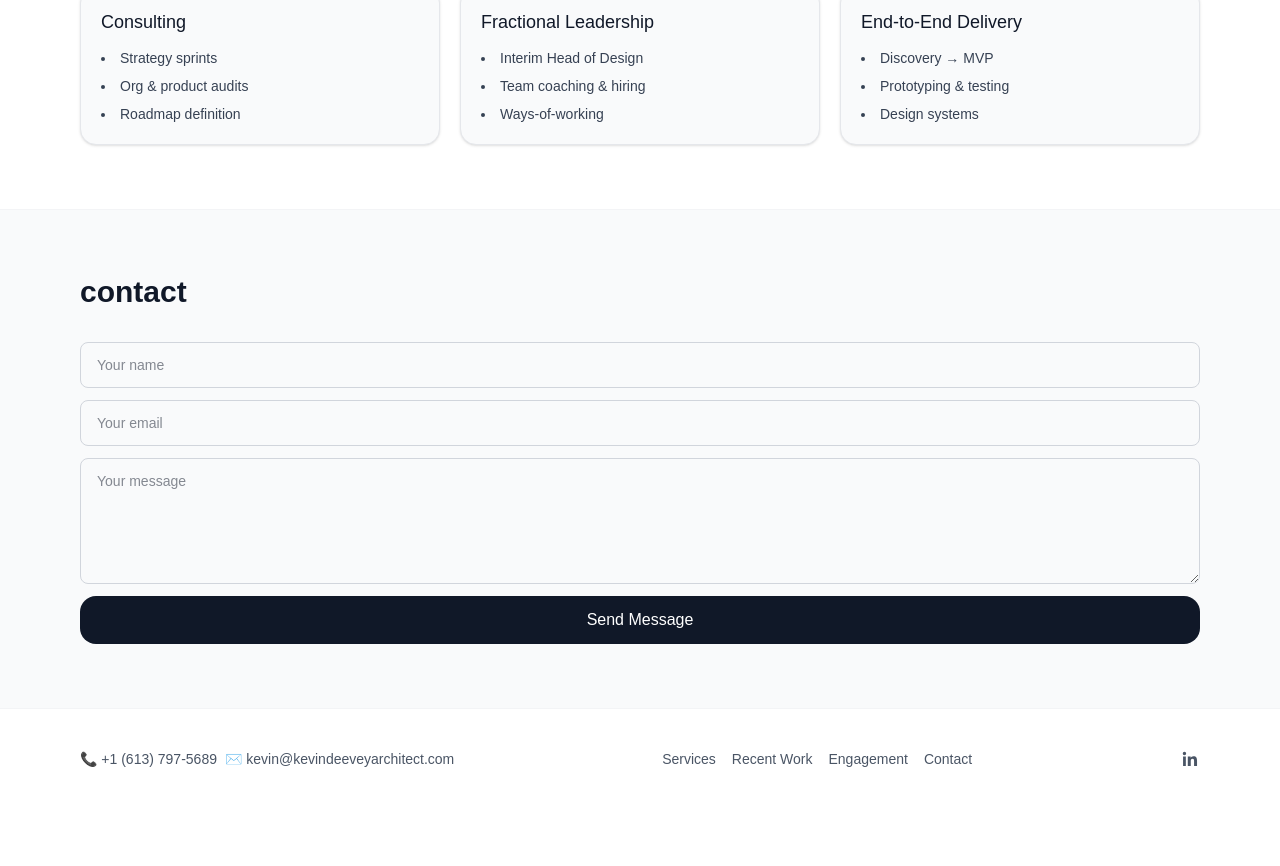
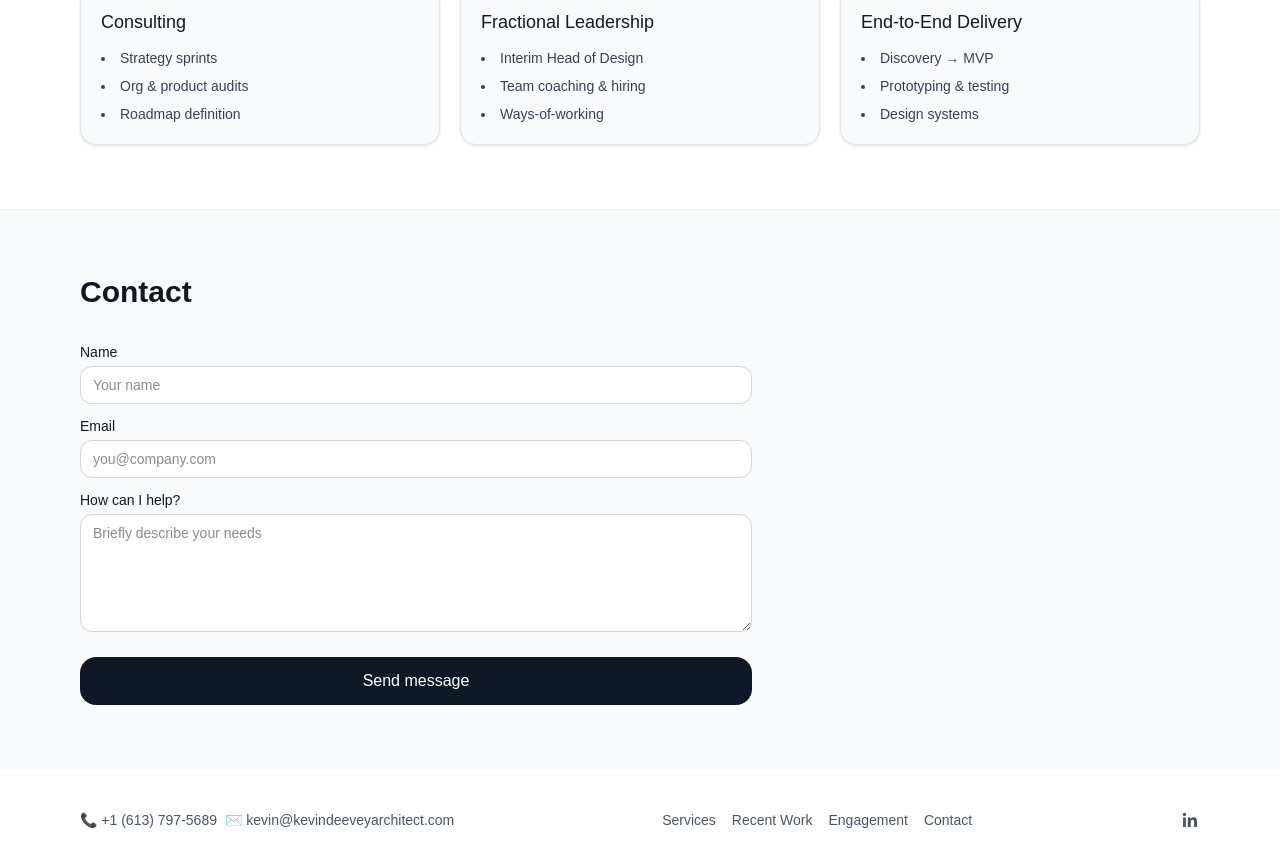
Before and after one commit to kevindeevey/kevindevey-site, a Next.js app: page / in a window 1280 px wide. Shown: the part 2267-3133 px from the top of the page. Before the commit the page ends 3076 px from the top, so only its background shows below. Built offline with nearby package versions, Linux system fonts and the light colour scheme.

Commit message:
updated form

```diff
--- a/app/page.jsx
+++ b/app/page.jsx
@@ -1,6 +1,104 @@
 'use client';
 import React, { useEffect, useState } from 'react';
+
+
+export function ContactForm() {
+  const [status, setStatus] = useState({ state: 'idle', message: '' });
+  const [form, setForm] = useState({ name: '', email: '', message: '', company: '' }); // company = honeypot
+
+  const onChange = (e) => setForm({ ...form, [e.target.name]: e.target.value });
+
+  const handleSubmit = async (e) => {
+    e.preventDefault();
+    if (form.company) return; // bot honeypot
+
+    setStatus({ state: 'submitting', message: '' });
+
+    try {
+      const res = await fetch('https://formspree.io/f/xandwzkp', {
+        method: 'POST',
+        headers: { 'Accept': 'application/json' },
+        body: new FormData(e.currentTarget),
+      });
+
+      const data = await res.json();
+      if (res.ok) {
+        setStatus({ state: 'success', message: 'Thanks! I’ll get back to you shortly.' });
+        setForm({ name: '', email: '', message: '', company: '' });
+      } else {
+        throw new Error(data?.errors?.[0]?.message || 'Something went wrong.');
+      }
+    } catch (err) {
+      setStatus({ state: 'error', message: err.message || 'Submission failed.' });
+    }
+  };
+
+  return (
+    <form onSubmit={handleSubmit} className="grid gap-3 mt-8 max-w-2xl">
+      {/* Honeypot for bots (hidden) */}
+      <label className="sr-only">Company
+        <input type="text" name="company" value={form.company} onChange={onChange} tabIndex={-1} autoComplete="off" className="hidden" />
+      </label>
+
+      <label className="text-sm">Name
+        <input
+          name="name"
+          required
+          value={form.name}
+          onChange={onChange}
+          className="mt-1 w-full rounded-xl bg-white border border-gray-300 px-3 py-2"
+          placeholder="Your name"
+        />
+      </label>
+
+      <label className="text-sm">Email
+        <input
+          type="email"
+          name="email"
+          required
+          value={form.email}
+          onChange={onChange}
+          className="mt-1 w-full rounded-xl bg-white border border-gray-300 px-3 py-2"
+          placeholder="you@company.com"
+        />
+      </label>
+
+      <label className="text-sm">How can I help?
+        <textarea
+          name="message"
+          required
+          rows={5}
+          value={form.message}
+          onChange={onChange}
+          className="mt-1 w-full rounded-xl bg-white border border-gray-300 px-3 py-2"
+          placeholder="Briefly describe your needs"
+        />
+      </label>
+
+      <button
+        type="submit"
+        disabled={status.state === 'submitting'}
+        className="mt-2 rounded-2xl px-5 py-3 bg-gray-900 text-white font-medium hover:bg-gray-700 disabled:opacity-60"
+      >
+        {status.state === 'submitting' ? 'Sending…' : 'Send message'}
+      </button>
+
+      {status.state === 'success' && (
+        <p className="text-sm text-green-700 bg-green-50 border border-green-200 rounded-lg px-3 py-2">
+          {status.message}
+        </p>
+      )}
+      {status.state === 'error' && (
+        <p className="text-sm text-red-700 bg-red-50 border border-red-200 rounded-lg px-3 py-2">
+          {status.message}
+        </p>
+      )}
+    </form>
+  );
+}
 // if you already import React, just add useEffect and useState
+
+
 
 export default function LandingPage() {
   const [lightbox, setLightbox] = useState({ open: false, src: '', alt: '' });
@@ -230,7 +328,7 @@ export default function LandingPage() {
 )}
 
 
-      {/* Contact */}
+      {/* Contact
       <section id="contact" className="bg-gray-50">
         <div className="mx-auto max-w-6xl px-4 py-16">
           <h2 className="text-2xl md:text-3xl font-semibold">contact</h2>
@@ -241,7 +339,16 @@ export default function LandingPage() {
             <button type="submit" className="rounded-2xl px-5 py-3 bg-gray-900 text-white font-medium hover:bg-gray-700">Send Message</button>
           </form>
         </div>
-      </section>
+      </section>*/}
+
+      {/* Contact */}
+<section id="contact" className="bg-gray-50">
+  <div className="mx-auto max-w-6xl px-4 py-16">
+    <h2 className="text-2xl md:text-3xl font-semibold">Contact</h2>
+
+    <ContactForm />
+  </div>
+</section>
 
       {/* Footer */}
 <footer className="border-t border-gray-100">
```
